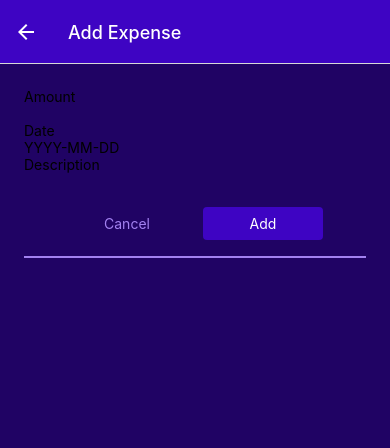
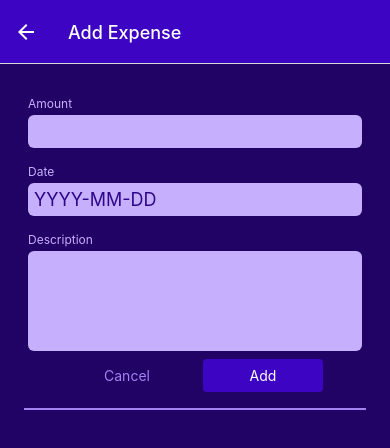
Before and after one commit to zdelcoco/ExpenseTracker, a React Native app: screen /ManageExpense in a window 390 px wide. Shown: the top 448 px of the page. Built offline with nearby package versions, Linux system fonts and the light colour scheme.

Commit message:
lecture 151 - Adding Styling

```diff
--- a/components/ManageExpense/Input.js
+++ b/components/ManageExpense/Input.js
@@ -1,14 +1,43 @@
 import { View, Text, TextInput, StyleSheet } from 'react-native';
 
+import { GlobalStyles } from '../../constants/styles';
+
 function Input({ label, textInputConfig }) {
+  let inputStyles = [styles.input];
+
+  if (textInputConfig?.multiline) {
+    inputStyles.push(styles.inputMultiline);
+  }
+
   return (
-    <View>
-      <Text>{label}</Text>
-      <TextInput {...textInputConfig} />
+    <View style={styles.inputContainer}>
+      <Text style={styles.label}>{label}</Text>
+      <TextInput style={inputStyles} {...textInputConfig} />
     </View>
   );
 }
 
 export default Input;
 
-const styles = StyleSheet.create({});
+const styles = StyleSheet.create({
+  inputContainer: {
+    marginHorizontal: 4,
+    marginVertical: 8,
+  },
+  label: {
+    fontSize: 12,
+    color: GlobalStyles.colors.primary100,
+    marginBottom: 4,
+  },
+  input: {
+    backgroundColor: GlobalStyles.colors.primary100,
+    color: GlobalStyles.colors.primary700,
+    padding: 6,
+    borderRadius: 6,
+    fontSize: 18,
+  },
+  inputMultiline: {
+    minHeight: 100,
+    textAlignVertical: 'top',
+  },
+});
```
Also changed, not shown: components/ManageExpense/ExpenseForm.js (+22 -14 lines).
